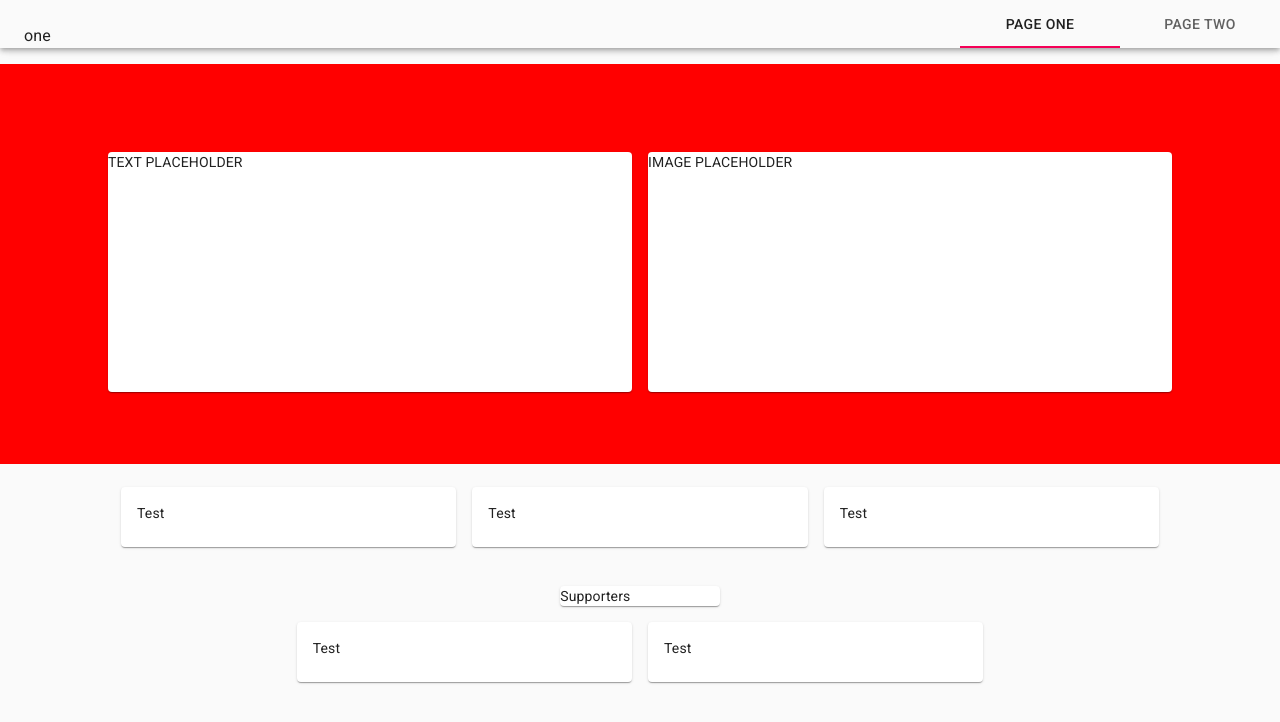
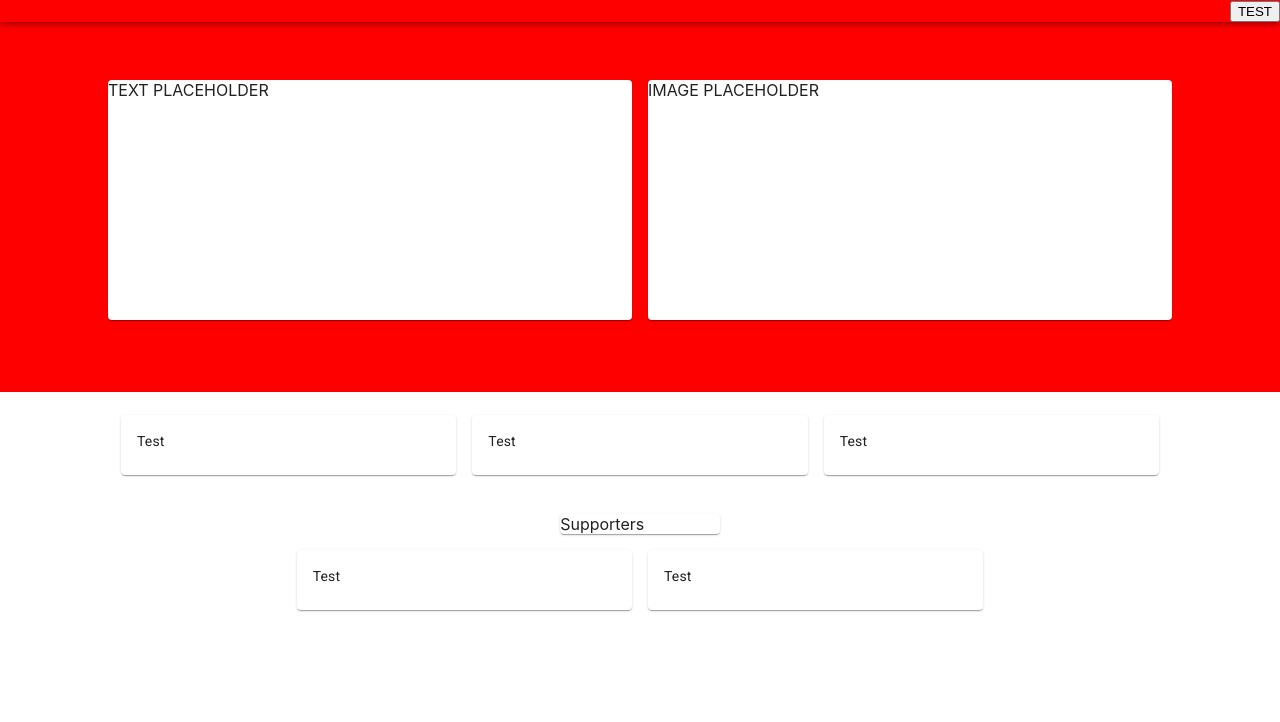
Before and after one commit to TalAdivi/Letsydech, a React (Create React App) app: page / in a window 1280 px wide. Shown: the top 722 px of the page. Built offline with nearby package versions, Linux system fonts and the light colour scheme.

Commit message:
fixed navigation and routing

```diff
--- a/package.json
+++ b/package.json
@@ -17,6 +17,7 @@
     "node-sass": "^4.14.1",
     "react": "^16.13.1",
     "react-dom": "^16.13.1",
+    "react-meta-tags": "^0.7.4",
     "react-router-dom": "^5.2.0",
     "react-scripts": "3.4.1",
     "typescript": "^3.7.5"
--- /dev/null
+++ b/src/app.tsx
@@ -0,0 +1,22 @@
+import React from 'react';
+import { Route, BrowserRouter as Router } from 'react-router-dom';
+import MetaTags from 'react-meta-tags';
+import Home from './pages/home';
+
+const App = () => {
+  return (
+    <div>
+      <MetaTags>
+        <title> Letsydech </title>
+        <meta charSet='utf-8' />
+        <meta name='viewport' content='width=device-width, initial-scale=1.0, maximum-scale=1.0, user-scalable=no' />
+      </MetaTags>
+      <Router>
+        <Route exact path="/" component={Home} />
+        <Route exact path="/test" component={() => { return <div>'Test'</div>; }} />
+      </Router>
+    </div>
+  );
+};
+
+export default App;
--- a/src/index.tsx
+++ b/src/index.tsx
@@ -1,29 +1,12 @@
 import React from 'react';
 import ReactDOM from 'react-dom';
-import CssBaseline from '@material-ui/core/CssBaseline';
 import './index.scss';
-import { Router, Route } from 'react-router-dom';
-import Home from './pages/home';
 import * as serviceWorker from './serviceWorker';
 
-const createHistory = require('history').createBrowserHistory;
-
+import App from './app';
 
 // ! we need here to insert all components to 'Route' and render only 'Router' from here
-ReactDOM.render(
-  <Router history={createHistory()}>
-    <Route path="/trash" component={() => <div>Trash! </div>} />
-    <Route path="/drafts" component={() => <div>Drafts!</div>} />
-
-    <React.StrictMode>
-      <React.Fragment>
-        <CssBaseline />
-        <Home />
-      </React.Fragment>
-    </React.StrictMode>
-  </Router>,
-  document.getElementById('root')
-);
+ReactDOM.render(<App />, document.getElementById('root'));
 
 // If you want your app to work offline and load faster, you can change
 // unregister() to register() below. Note this comes with some pitfalls.
--- a/src/pages/home/index.tsx
+++ b/src/pages/home/index.tsx
@@ -6,13 +6,13 @@ import Navbar from '../../shared/components/navbar';
 import Banner from './banner';
 import Cards from './cards';
 
-const Home = (): any => {
+const Home = (props: any): any => {
   const cards: Array<{ icon: string, text: string }> = [{ icon: '', text: 'Test' }, { icon: '', text: 'Test' }, { icon: '', text: 'Test' }];
   const supporters: Array<{ icon: string, text: string }> = [{ icon: '', text: 'Test' }, { icon: '', text: 'Test' }];
 
   return (
     <div>
-      <Navbar />
+      <Navbar history={props.history} />
       <Grid className='bg' container spacing={2} justify='center'>
         <Grid item xs={10}>
           <Banner />
--- /dev/null
+++ b/src/react-meta-tags.d.ts
@@ -0,0 +1,6 @@
+// Type definitions for react-meta-tags 0.7.4
+// Project: react-meta-tags
+
+declare module 'react-meta-tags' {
+  export default class Meta extends React.Component { }
+}
--- a/src/shared/components/navbar/index.tsx
+++ b/src/shared/components/navbar/index.tsx
@@ -1,110 +1,21 @@
 import React from 'react';
+import { BrowserRouter as Router } from 'react-router-dom';
 import AppBar from '@material-ui/core/AppBar';
-import Tabs from '@material-ui/core/Tabs';
-import Tab from '@material-ui/core/Tab';
-import Typography from '@material-ui/core/Typography';
-import Box from '@material-ui/core/Box';
-import Button from '@material-ui/core/Button';
-import {
-  BrowserRouter as Router,
-  Switch,
-  Route,
-  Link,
-  useHistory
-} from 'react-router-dom';
+import { Grid } from '@material-ui/core';
+import './navbar.scss';
 
-
-import './navbar.scss';
-import { Grid } from '@material-ui/core';
-import T from './t';
-
-interface TabPanelProps {
-  children?: React.ReactNode;
-  index: any;
-  value: any;
-}
-
-const TabPanel = (props: TabPanelProps): any => {
-  const { children, value, index, ...other } = props;
-
-  return (
-    <div
-      role="tabpanel"
-      hidden={value !== index}
-      id={`simple-tabpanel-${index}`}
-      aria-labelledby={`simple-tab-${index}`}
-      {...other}
-    >
-      {value === index && (
-        <Box p={3}>
-          <Typography>{children}</Typography>
-        </Box>
-      )}
-    </div>
-  );
-};
-
-export default function Navbar(): any {
-  const [value, setValue] = React.useState(0);
-
-  const handleChange = (event: React.ChangeEvent<{}>, newValue: number) => {
-    setValue(newValue);
-  };
-
+export default function Navbar(props: any): any {
   return (
     <div className='left'>
       <AppBar position="fixed" color="transparent">
         <Grid container alignItems="flex-start" justify="flex-end" direction="row">
-
           <Router>
-
-            <Tabs
-              variant="fullWidth"
-              value={value}
-              onChange={handleChange}
-              aria-label="nav tabs example"
-            >
-              <Tab component={Link} label="Page One" to="/drafts"  />
-              <Tab component={Link} label="Page Two" to="/trash"  />
-
-            </Tabs>
+            <div>
+              <button onClick={() => { props.history.push('/test'); }}>TEST</button>
+            </div>
           </Router>
-          {/* <Router>
-            <div>
-              <Tab>
-
-                <Link to="/">Home</Link>
-              </Tab>
-
-              <Link to="/about">About</Link>
-
-              <Link to="/users">Users</Link>
-
-              <Switch>
-                <Route path="/about">
-                  <About />
-                </Route>
-                <Route path="/users">
-                  <Users />
-                </Route>
-                <Route path="/">
-                  <Home />
-                </Route>
-              </Switch>
-            </div>
-          </Router> */}
-          {/* <T /> */}
         </Grid>
       </AppBar>
-      <TabPanel value={value} index={0}>
-        one
-      </TabPanel>
-      <TabPanel value={value} index={1}>
-        Item Two
-      </TabPanel>
-      <TabPanel value={value} index={2}>
-        Item Three
-      </TabPanel>
     </div>
   );
 }
```
Also changed, not shown: src/pages/gallery/index.tsx (added, +11 -0 lines), src/pages/testPage/index.tsx (deleted, +0 -11 lines), src/shared/components/navbar/t.tsx (deleted, +0 -53 lines), src/pages/gallery/gallery.scss (added), 2 other files (tests, documents, lock files or other folders).
